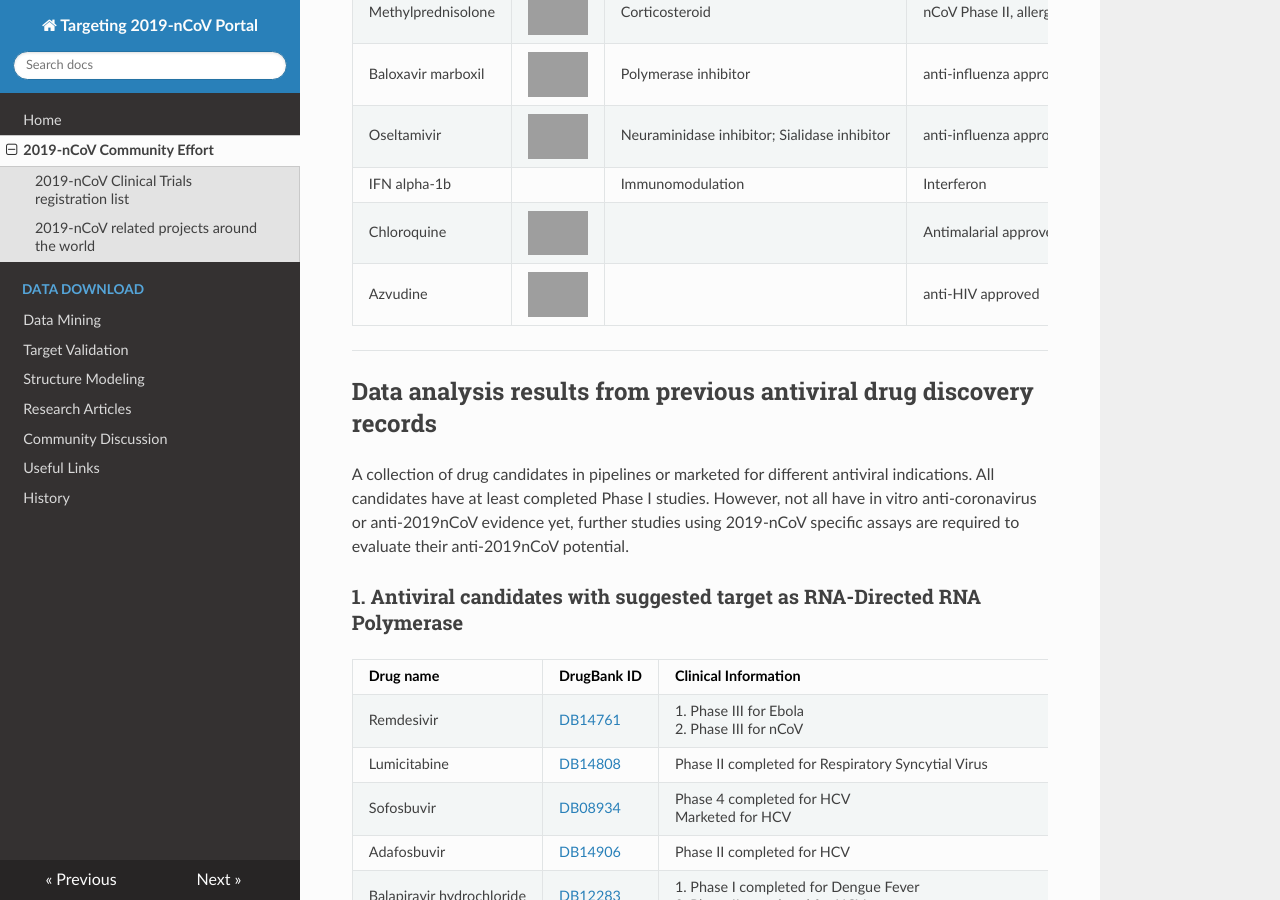
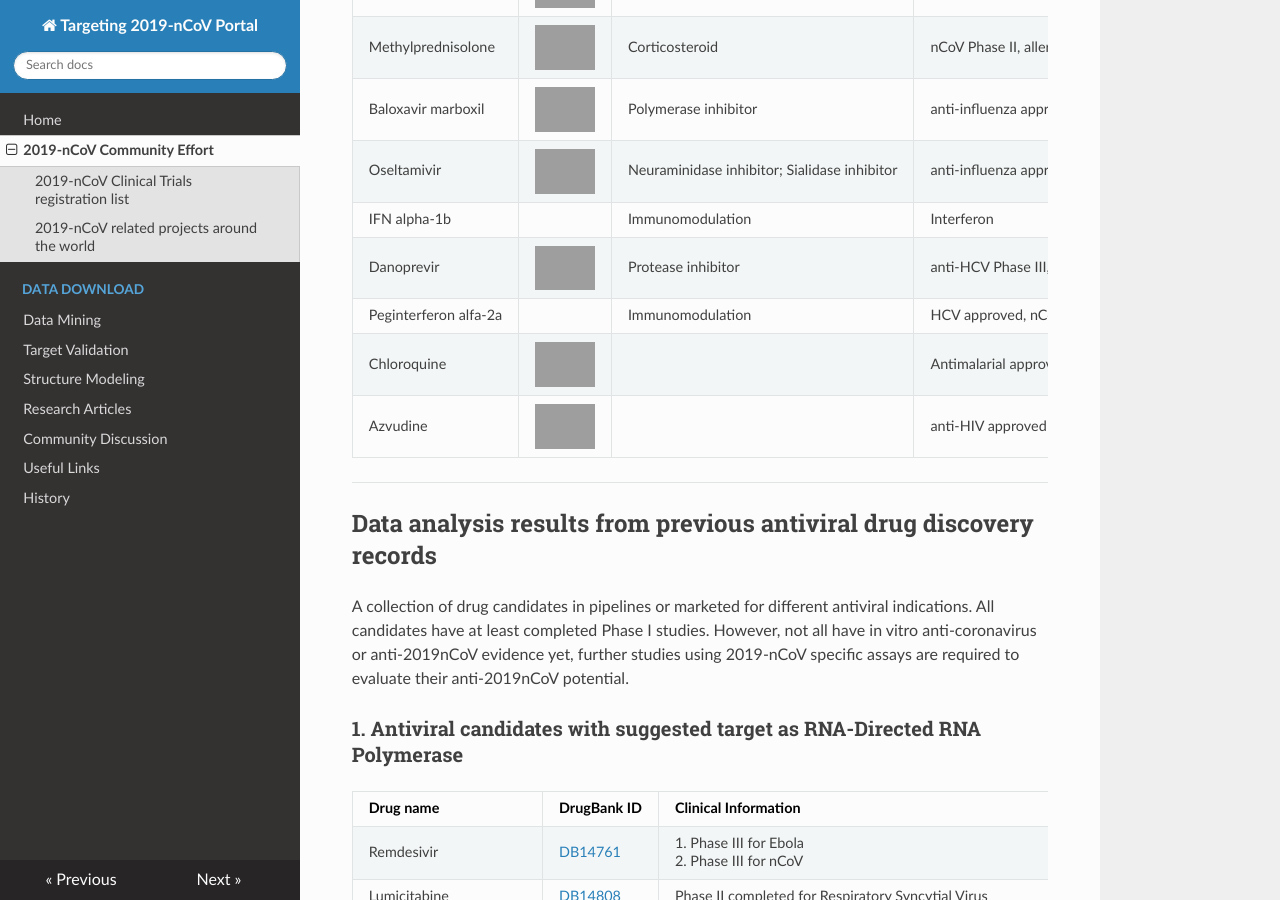
Before and after one commit to GHDDI-AILab/Targeting2019-nCoV, an MkDocs documentation site: the page built from docs/drug_candidates.md, in a window 1280 px wide and 900 px high, scrolled down 2152 px. Built offline with MkDocs 1.6.1, drawn with Linux system fonts in a browser that asks for light colours; nearby versions of some CDN libraries; some of the changed text lies outside the part shown; grey boxes are pictures that could not be loaded.

Commit message:
Update drug_candidates.md

```diff
--- a/docs/drug_candidates.md
+++ b/docs/drug_candidates.md
@@ -25,6 +25,7 @@
 | [NCT04257656](https://clinicaltrials.gov/ct2/show/NCT04257656) | Remdesivir                                                   | Antiviral                 | 2020/2/6          |
 | [ChiCTR200029600](http://www.chictr.org.cn/showprojen.aspx?proj=49042) | Favipiravir, Lopinavir/Ritonavir + alpha-Interferon          | Antiviral                 | 2020/2/6          |
 | [ChiCTR2000029853](http://www.chictr.org.cn/showprojen.aspx?proj=49532) | Azvudine          | Antiviral                 | 2020/2/16          |
+| [ChiCTR2000030000](http://www.chictr.org.cn/showprojen.aspx?proj=49748) | Ganovo (Danoprevir)/ritonavir; Peginterferon alfa-2a          | Antiviral                 | 2020/2/19          |
 
 
 ### 2019-nCoV related projects around the world
@@ -55,6 +56,8 @@
 | Baloxavir marboxil  | ![img14](http://ghddiai.oss-cn-zhangjiakou.aliyuncs.com/file/structure_baloxavirmarboxil.png) |  Polymerase inhibitor  | anti-influenza approved | [DB13997](https://www.drugbank.ca/drugs/DB13997) | Clinical trial  | [21](http://www.chictr.org.cn/showprojen.aspx?proj=49015) |
 | Oseltamivir        | ![img15](http://ghddiai.oss-cn-zhangjiakou.aliyuncs.com/file/structure_oseltamivir.png) |  Neuraminidase inhibitor; Sialidase inhibitor       | anti-influenza approved, nCoV Phase III | [DB00198](https://www.drugbank.ca/drugs/DB00198) | Clinical trial  | [22](https://clinicaltrials.gov/ct2/show/NCT04255017) |
 | IFN alpha-1b       |                                                              | Immunomodulation                            | Interferon                                                   |                                                  | Clinical trial                  | [5](http://www.chictr.org.cn/showproj.aspx?proj=48782); [6](http://www.nhc.gov.cn/yzygj/s7652m/202001/7450028ab6084101ae8110f0aaf81271.shtml) |
+| Danoprevir       |  ![img17](http://ghddiai.oss-cn-zhangjiakou.aliyuncs.com/file/structure_danoprevir.png)            | Protease inhibitor                            | anti-HCV Phase III, nCoV Phase 4           |     [DB11779](https://www.drugbank.ca/drugs/DB11779)        | Clinical trial                  | [23](http://www.chictr.org.cn/showprojen.aspx?proj=49748) |
+| Peginterferon alfa-2a       |                                                              | Immunomodulation                            | HCV approved, nCoV Phase 4                                                  |       [DB00008](https://www.drugbank.ca/drugs/DB00008)      | Clinical trial                  | [23](http://www.chictr.org.cn/showprojen.aspx?proj=49748) |
 | Chloroquine        | ![img4](http://ghddiai.oss-cn-zhangjiakou.aliyuncs.com/file/structure_chloroquine.png) |                                             | Antimalarial approved, anti-HIV phase III, anti-HCV, nCoV Phase  4 | [DB14761](https://www.drugbank.ca/drugs/DB14761) | In Vitro Assay, Clinical trial  | [7](http://www.xinhuanet.com/english/2020-01/30/c_138742163.htm); [15](https://www.nature.com/articles/s41422-020-0282-0); [17](http://www.chictr.org.cn/showprojen.aspx?proj=48968) |
 | Azvudine        | ![img4](http://ghddiai.oss-cn-zhangjiakou.aliyuncs.com/file/structure_azuvudine.png) |                                             | anti-HIV approved | [PubChem 24769759](https://pubchem.ncbi.nlm.nih.gov/compound/Azvudine) | Clinical trial  | [19](http://www.chictr.org.cn/showproj.aspx?proj=49532); [20](https://www.ncbi.nlm.nih.gov/pmc/articles/PMC4140803/) |
 
```
